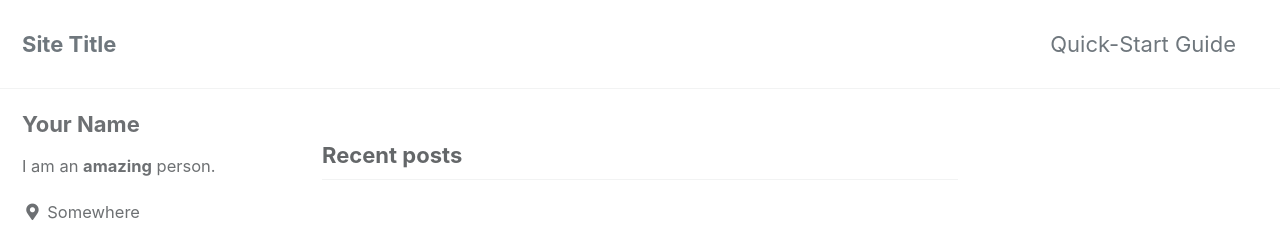
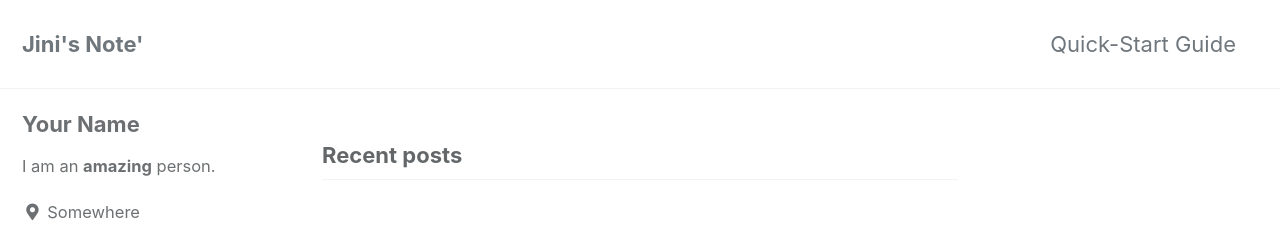
Before and after one commit to psybex/psybex.github.io, a Jekyll site: the page built from index.html, in a window 1280 px wide. Shown: the top 225 px of the page. Built offline with Jekyll 4.4.1, drawn with Linux system fonts in a browser that asks for light colours; cached includes are drawn as plain includes; the list of posts is cut into pages by our own code.

Commit message:
blog setting

```diff
--- a/_config.yml
+++ b/_config.yml
@@ -16,7 +16,7 @@ minimal_mistakes_skin    : "default" # "air", "aqua", "contrast", "dark", "dirt"
 
 # Site Settings
 locale                   : "en-US"
-title                    : "Site Title"
+title                    : "Jini's Note'"
 title_separator          : "-"
 subtitle                 : # site tagline that appears below site title in masthead
 name                     : "Your Name"
--- /dev/null
+++ b/_includes/mathjax_support.html
@@ -0,0 +1,6 @@
+<script type="text/x-mathjax_config">
+    MathJax.Hub.Config({
+        tex2jax:{inlineMath:[['$','$'],['\\(','\\)']]}
+    });
+</script>
+<script src="https://cdn.mathjax.org/mathjax/latest/MathJax.js?config=TeX-AMS-MML_HTMLorMML"></script>
--- a/_layouts/default.html
+++ b/_layouts/default.html
@@ -12,6 +12,9 @@
   <head>
     {% include head.html %}
     {% include head/custom.html %}
+    {% if page.use_math %}
+      {% include mathjax_support.html %}
+    {% endif %}
   </head>
 
   <body class="layout--{{ page.layout | default: layout.layout }}{% if page.classes or layout.classes %}{{ page.classes | default: layout.classes | join: ' ' | prepend: ' ' }}{% endif %}">
```
